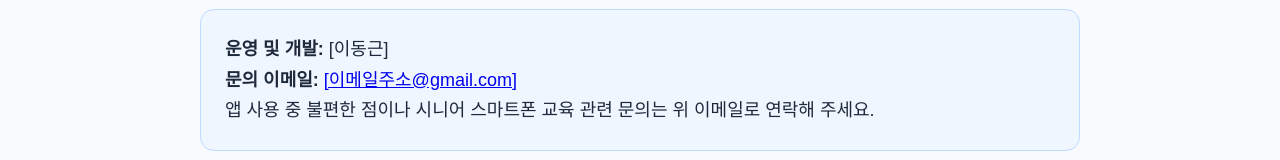
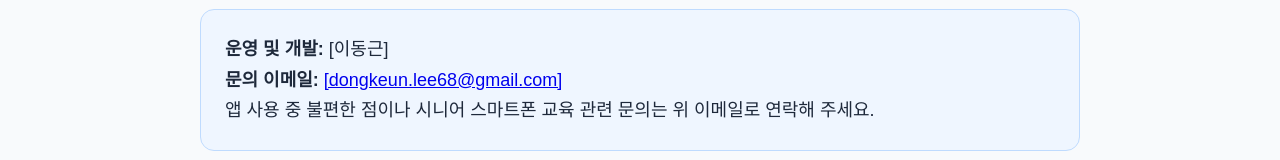
Before and after one commit to eastrtdk/eastrtdk.github.io, a plain HTML site: page index.html in a window 1280 px wide. Shown: the part 1050-1210 px from the top of the page. Drawn offline with Linux system fonts and the light colour scheme.

Commit message:
add mail  address

```diff
--- a/index.html
+++ b/index.html
@@ -160,7 +160,7 @@
             <h2>교육 및 앱 문의</h2>
             <div class="contact-box">
                 <p><strong>운영 및 개발:</strong> [이동근]</p>
-                <p><strong>문의 이메일:</strong> <a href="mailto:[dongkeun.lee68@gmail.com]">[이메일주소@gmail.com]</a></p>
+                <p><strong>문의 이메일:</strong> <a href="mailto:dongkeun.lee68@gmail.com">[dongkeun.lee68@gmail.com]</a></p>
                 <p>앱 사용 중 불편한 점이나 시니어 스마트폰 교육 관련 문의는 위 이메일로 연락해 주세요.</p>
             </div>
         </section>
```
